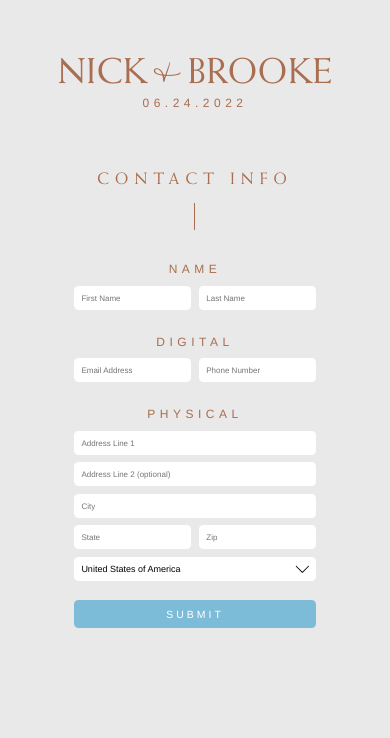
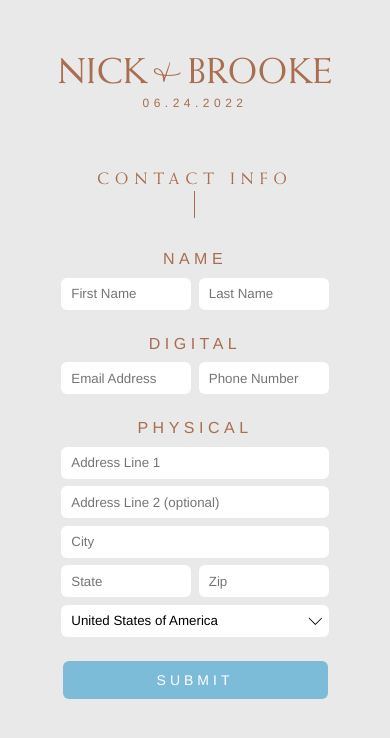
Before and after one commit to nckbrrs/written-in-the-barrs-dot-com, a React (Create React App) app: page /invitee in a window 390 px wide. Shown: the top 738 px of the page. Built offline with nearby package versions, Linux system fonts and the light colour scheme.

Commit message:
some more mobile css tweaks

```diff
--- a/src/styles/content-header.scss
+++ b/src/styles/content-header.scss
@@ -28,7 +28,7 @@
         p {
             font-size: calc(1.375rem * $mobile-scale);
             letter-spacing: calc(0.5rem * $mobile-scale);
-            margin-bottom: calc(1rem * $mobile-scale);
+            margin-bottom: 0;
         }
 
         #line {
--- a/src/styles/globals.scss
+++ b/src/styles/globals.scss
@@ -115,10 +115,9 @@ form {
     $mobile-scale: 0.75;
 
     form {
-        width: calc(333px * $mobile-scale);
+        width: 275px;
 
         p {
-            font-size: calc(1rem * $mobile-scale);
             margin-top: calc(1.75rem * $mobile-scale);
             margin-bottom: calc(0.5rem * $mobile-scale);
             letter-spacing: calc(0.375rem * $mobile-scale);
@@ -130,48 +129,20 @@ form {
 
         .formRow {
             input {
-                padding-left: calc(10px * $mobile-scale);
                 margin: calc(5px * $mobile-scale);
-                border-radius: calc(6px * $mobile-scale);
-                height: calc(2rem * $mobile-scale);
-                font-size: calc(0.75rem * $mobile-scale);
-
-                &::placeholder {
-                    font-size: calc(0.75rem * 2/3);
-                }
-
-                &:hover {
-                    box-shadow: 0 0 0 calc(2px * $mobile-scale) rgba(0, 0, 0, 0.333);
-                }
 
                 &:focus {
-                    box-shadow: 0 0 0 calc(2px * $mobile-scale) #C2986E;
+                    box-shadow: 2px solid #C2986E;
                 }
             }
 
             select {
-                padding-left: calc(10px * $mobile-scale);
                 margin: calc(5px * $mobile-scale);
-                border-radius: calc(6px * $mobile-scale);
-                height: calc(2rem * $mobile-scale);
-                font-size: calc(0.75rem * $mobile-scale);
 
                 &:focus {
-                    box-shadow: 0 0 0 calc(2px * $mobile-scale) #CFAD8C;
-                }
-
-                &:hover:not(:focus) {
-                    box-shadow: 0 0 0 calc(2px * $mobile-scale) rgba(0, 0, 0, 0.333);
+                    border: 2px solid #CFAD8C;
                 }
             }
-        }
-
-        button {
-            margin: calc(20px * $mobile-scale) calc(5px * $mobile-scale) calc(5px * $mobile-scale) calc(5px * $mobile-scale);
-            border-radius: calc(6px * $mobile-scale);
-            font-size: calc(0.875rem * $mobile-scale);
-            letter-spacing: calc(0.25rem * $mobile-scale);
-            padding: calc(11px * $mobile-scale);
         }
     }
 }
```
